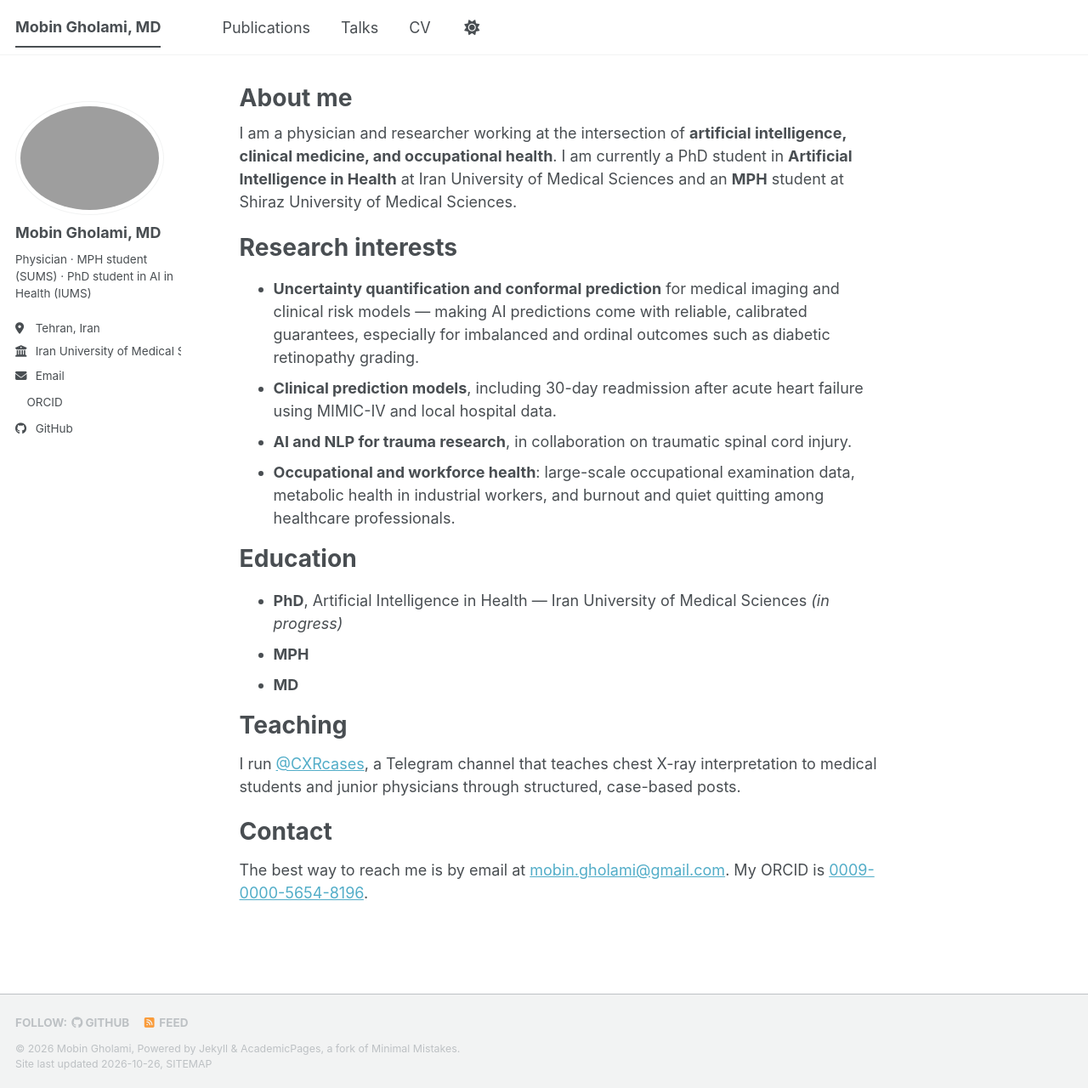
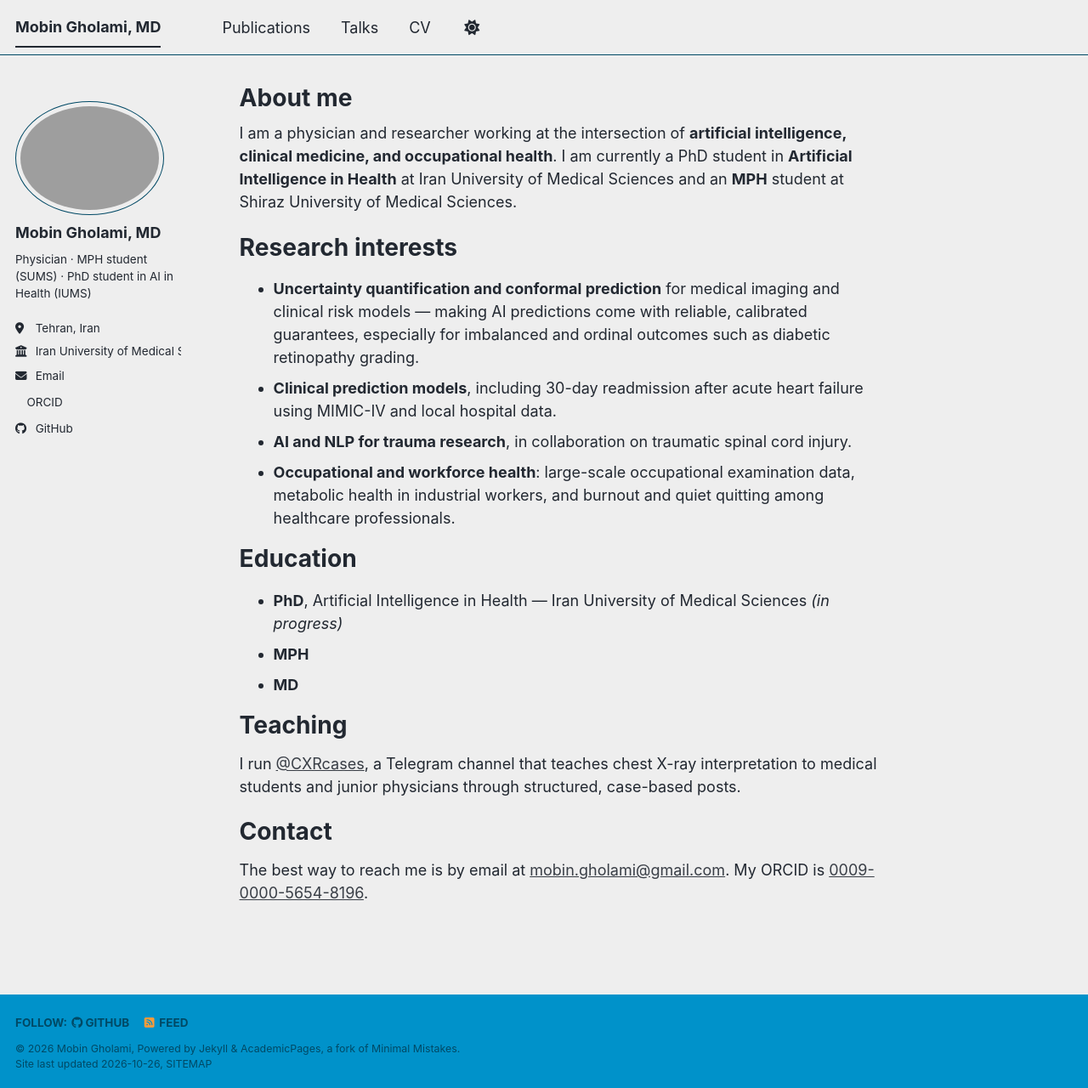
Before and after one commit to MobinGholamii/MobinGholamii.github.io, a Jekyll site: the page built from _pages/about.md, in a window 1280 px wide and 1280 px high. Shown: the whole window at 85% size. Built offline with Jekyll 4.4.1, drawn with Linux system fonts in a browser that asks for light colours; a script bundle is joined from its source files by our own code; a style sheet for code colours, icons or effects is not loaded.

Commit message:
Change site theme to 'air' in config

```diff
--- a/_config.yml
+++ b/_config.yml
@@ -8,12 +8,12 @@
 
 # Basic Site Settings
 locale                   : "en-US"
-site_theme               : "default" # The available themes options are "default", "air", "sunrise", "mint", "dirt" and "contrast"
+site_theme               : "air" # The available themes options are "default", "air", "sunrise", "mint", "dirt" and "contrast"
 title                    : "Mobin Gholami, MD"
 title_separator          : "-"
 name                     : &name "Mobin Gholami"
 description              : &description "Mobin Gholami, MD — physician and researcher in AI for health"   # Update this with a general description of your site, this is the default if not overridden by a page
-url                      : https://mobingholamii.github.io # The base hostname & protocol for your site e.g. "https://[your GitHub username].github.io",
+url                      : "https://mobingholamii.github.io" # The base hostname & protocol for your site e.g. "https://[your GitHub username].github.io",
                                                            # or if you already have some other page hosted on Github then use "https://[your GitHub username].github.io/[Your Repo Name]"
 baseurl                  : "" # the subpath of your site, e.g. "/blog"
 repository               : "MobinGholamii/MobinGholamii.github.io"
```
